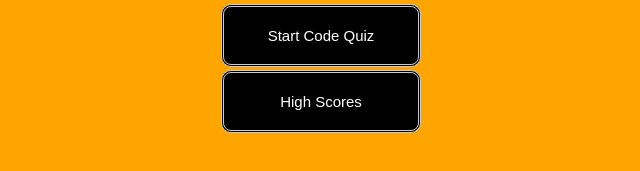
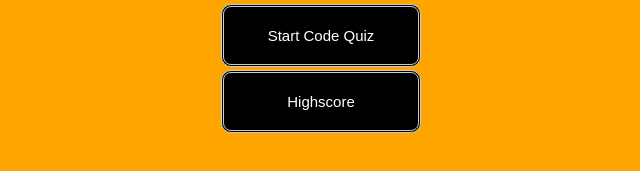
Before and after one commit to Gimbalbyte/Code-Quiz, a plain HTML site: page index.html in a window 1280 px wide. Shown: the part 381-552 px from the top of the page, 327-967 px from the left. Drawn offline with Linux system fonts and the light colour scheme.

Commit message:
Minor text edit

```diff
--- a/index.html
+++ b/index.html
@@ -14,7 +14,7 @@
             <h2>This quiz will test your knowledge</h2>
             <h2>of various coding and web design concepts</h2>
             <button id="startbtn">Start Code Quiz</button>
-            <button id="startPageHighscore" onclick="showHighscore()">High Scores</button>
+            <button id="startPageHighscore" onclick="showHighscore()">Highscore</button>
         </section>
 
         <section id="quiz">
```
